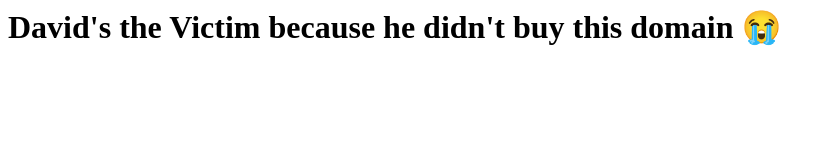
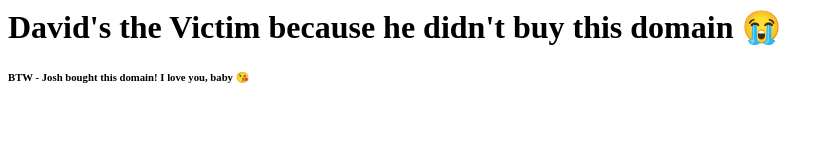
Before and after one commit to j000shDotCom/davidvanvictim.com, a plain HTML site: page index.html in a window 1280 px wide. Shown: the whole page, without its empty margins (0-834 px from the left). Drawn offline with Linux system fonts and the light colour scheme.

Commit message:
added a note

```diff
--- a/index.html
+++ b/index.html
@@ -1,3 +1,6 @@
 <html>
-    <body><h1>David's the Victim because he didn't buy this domain 😭</h1></body>
+    <body>
+        <h1>David's the Victim because he didn't buy this domain 😭</h1>
+        <h6>BTW - Josh bought this domain! I love you, baby 😘</h6>
+    </body>
 </html>
```
